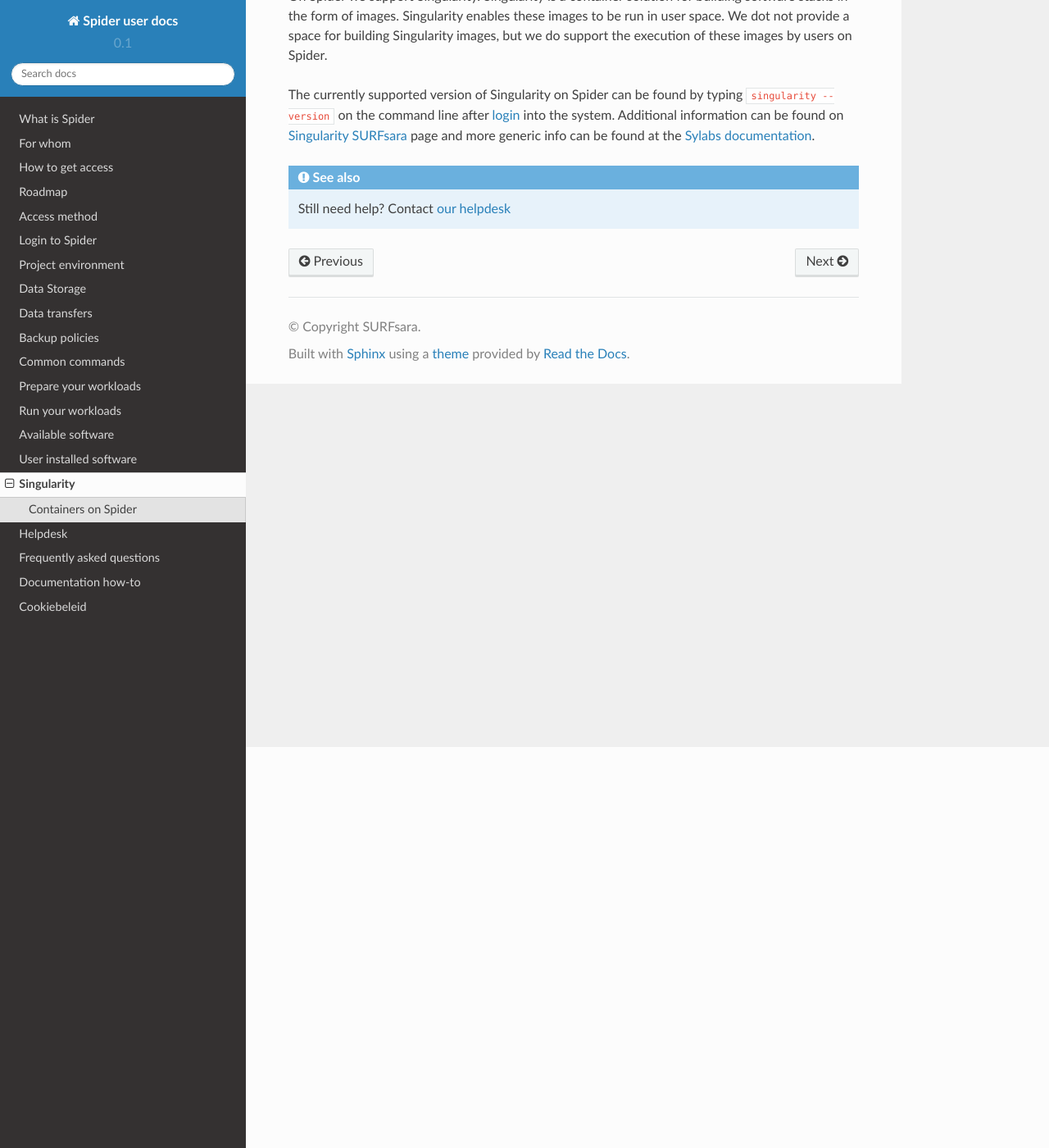
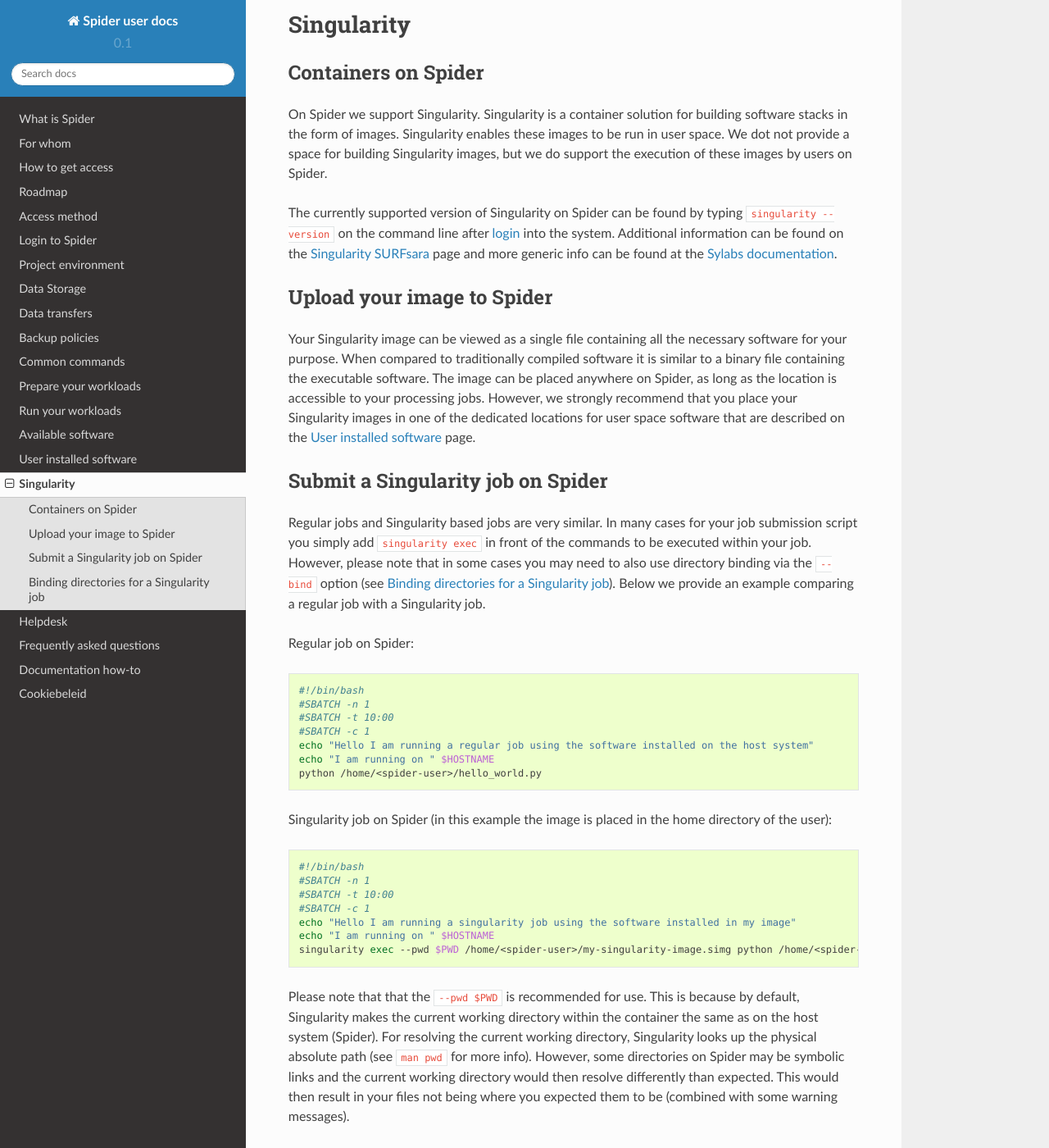
Before and after one commit to sara-nl/spiderdocs, a Sphinx documentation site: the page built from source/Pages/software/singularity.rst, in a window 1280 px wide and 1400 px high, scrolled down 489 px. Shown: the whole window at 82% size. Built offline with Sphinx 7.4.7 and the Read the Docs theme 2.0.0, drawn with Linux system fonts in a browser that asks for light colours; pages that are not in the unit, such as notebooks, are missing from menus; some of the changed text lies outside the part shown.

Commit message:
adding documentation for using Singularity on Spider

```diff
--- a/source/Pages/software/singularity.rst
+++ b/source/Pages/software/singularity.rst
@@ -22,15 +22,77 @@ on Spider.
 The currently supported version of Singularity on Spider can be found
 by typing ``singularity --version`` on the command line after
 :ref:`login <login>` into the system. Additional information can be found
-on `Singularity SURFsara`_ page and more generic info can be found at the
-`Sylabs documentation`_.
+on the `Singularity SURFsara`_ page and more generic info can be found at
+the `Sylabs documentation`_.
 
 
 .. _upload-singularity-image:
 
-.. ====================================
- Upload your image to Spider
- ====================================
+====================================
+Upload your image to Spider
+====================================
+
+Your Singularity image can be viewed as a single file containing all the necessary software for your purpose. When compared to traditionally compiled software it is similar to a binary file containing the executable software. The image can be placed anywhere on Spider, as long as the location is accessible to your processing jobs. However, we strongly recommend that you place your Singularity images in one of the dedicated locations for user space software that are described on the `User installed software`_ page.
+
+
+.. _submit-singularity-job:
+
+====================================
+Submit a Singularity job on Spider
+====================================
+
+Regular jobs and Singularity based jobs are very similar. In many cases for your job submission script you simply add ``singularity exec`` in front of the commands to be executed within your job. However, please note that in some cases you may need to also use directory binding via the ``--bind`` option (see :ref:`bind-directories-singularity`). Below we provide an example comparing a regular job with a Singularity job.
+
+Regular job on Spider:
+
+.. code-block:: bash
+
+        #!/bin/bash
+        #SBATCH -n 1
+        #SBATCH -t 10:00
+        #SBATCH -c 1
+        echo "Hello I am running a regular job using the software installed on the host system"
+        echo "I am running on " $HOSTNAME
+        python /home/<spider-user>/hello_world.py
+
+
+Singularity job on Spider (in this example the image is placed in the home directory of the user):
+
+.. code-block:: bash
+
+        #!/bin/bash
+        #SBATCH -n 1
+        #SBATCH -t 10:00
+        #SBATCH -c 1
+        echo "Hello I am running a singularity job using the software installed in my image"
+        echo "I am running on " $HOSTNAME
+        singularity exec --pwd $PWD /home/<spider-user>/my-singularity-image.simg python /home/<spider-user>/hello_world.py
+
+
+Please note that that the ``--pwd $PWD`` is recommended for use. This is because by default, Singularity makes the current working directory within the container the same as on the host system (Spider). For resolving the current working directory, Singularity looks up the physical absolute path (see ``man pwd`` for more info). However, some directories on Spider may be symbolic links and the current working directory would then resolve differently than expected. This would then result in your files not being where you expected them to be (combined with some warning messages).
+
+
+.. _bind-directories-singularity:
+
+====================================
+Binding directories for a Singularity job
+====================================
+
+By default Singularity does not `see` the entire directory structure on Spider. This is because by default the file system overlap between the host system and the image is only partial. Additional directories can be made available by the user in severals ways: (i) You can create the directories within the image, see e.g. `Singularity SURFsara`_ (note that this requires sudo rights and thus needs to be done outside of Spider), or (ii) you can bind new directories at the time of execution via the ``--bind`` option. For binding directories it is only necessary to specify the top directory. Below we provide an example for binding the ``cvmfs`` directory. This is necessary if your Singularity image is distributed via `Softdrive`_.
+
+Singularity job on Spider (in this example the image is placed in the Softdrive directory):
+
+.. code-block:: bash
+
+        #!/bin/bash
+        #SBATCH -n 1
+        #SBATCH -t 10:00
+        #SBATCH -c 1
+        echo "Hello I am running a singularity job using the software installed in my image on Softdrive"
+        echo "I am running on " $HOSTNAME
+        singularity exec --bind /cvmfs --pwd $PWD /cvmfs/softdrive.nl/<spider-user>/my-singularity-image.simg python /home/<spider-user>/hello_world.py
+
+Please note that it is possible to bind several directories by providing a comma separated list to the ``--bind`` option, e.g. ``--bind /cvmfs,/project``. Additional information can be found in the `Sylabs documentation`_.
 
 
 .. seealso:: Still need help? Contact :ref:`our helpdesk <helpdesk>`
@@ -39,3 +101,5 @@ on `Singularity SURFsara`_ page and more generic info can be found at the
 .. Links:
 .. _`Singularity SURFsara`: https://userinfo.surfsara.nl/systems/shared/software/Singularity
 .. _`Sylabs documentation`:  https://www.sylabs.io/docs/
+.. _`User installed software`: http://doc.spider.surfsara.nl/en/latest/Pages/software/user_software.html
+.. _`Softdrive`: http://doc.spider.surfsara.nl/en/latest/Pages/software/user_software.html#softdrive
```
